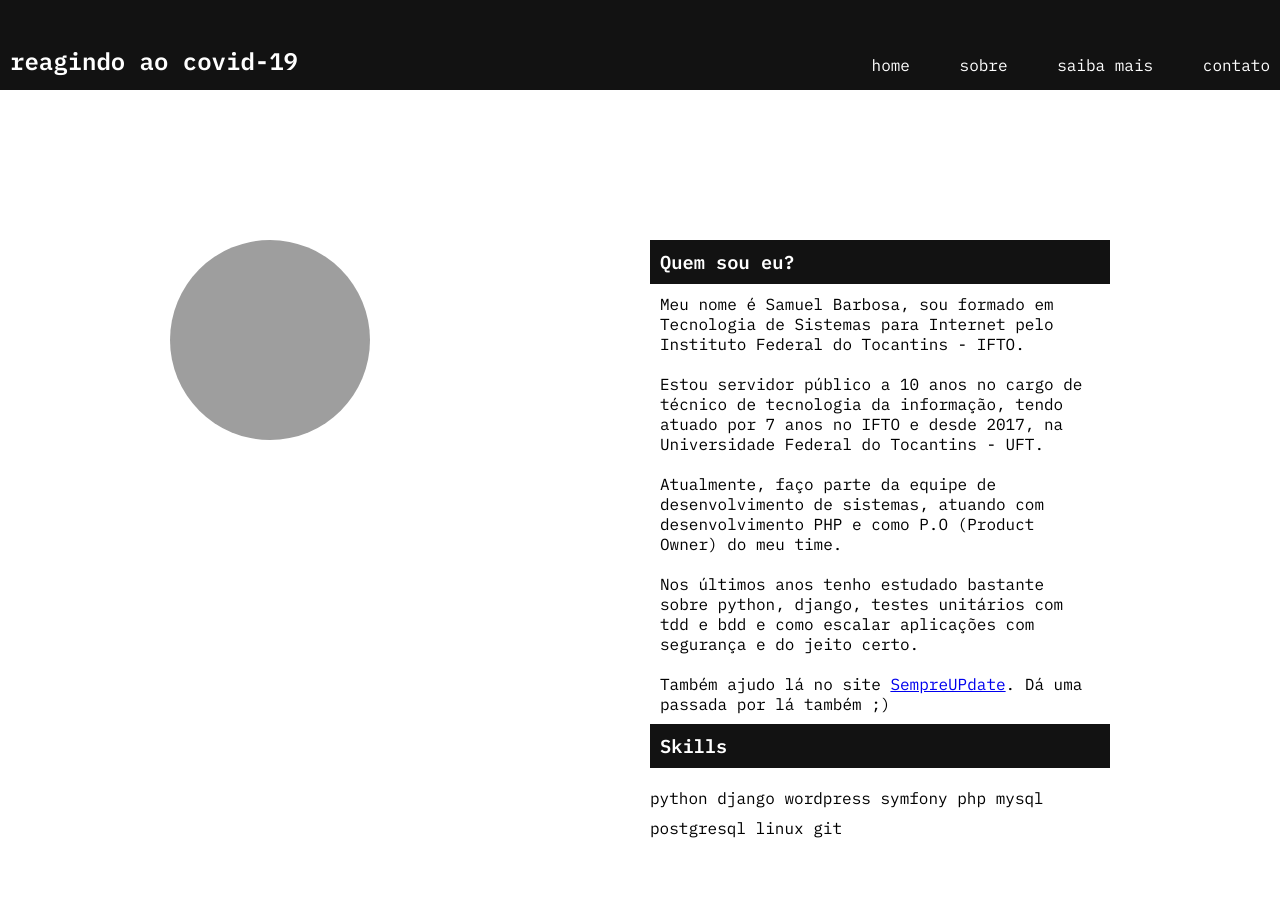
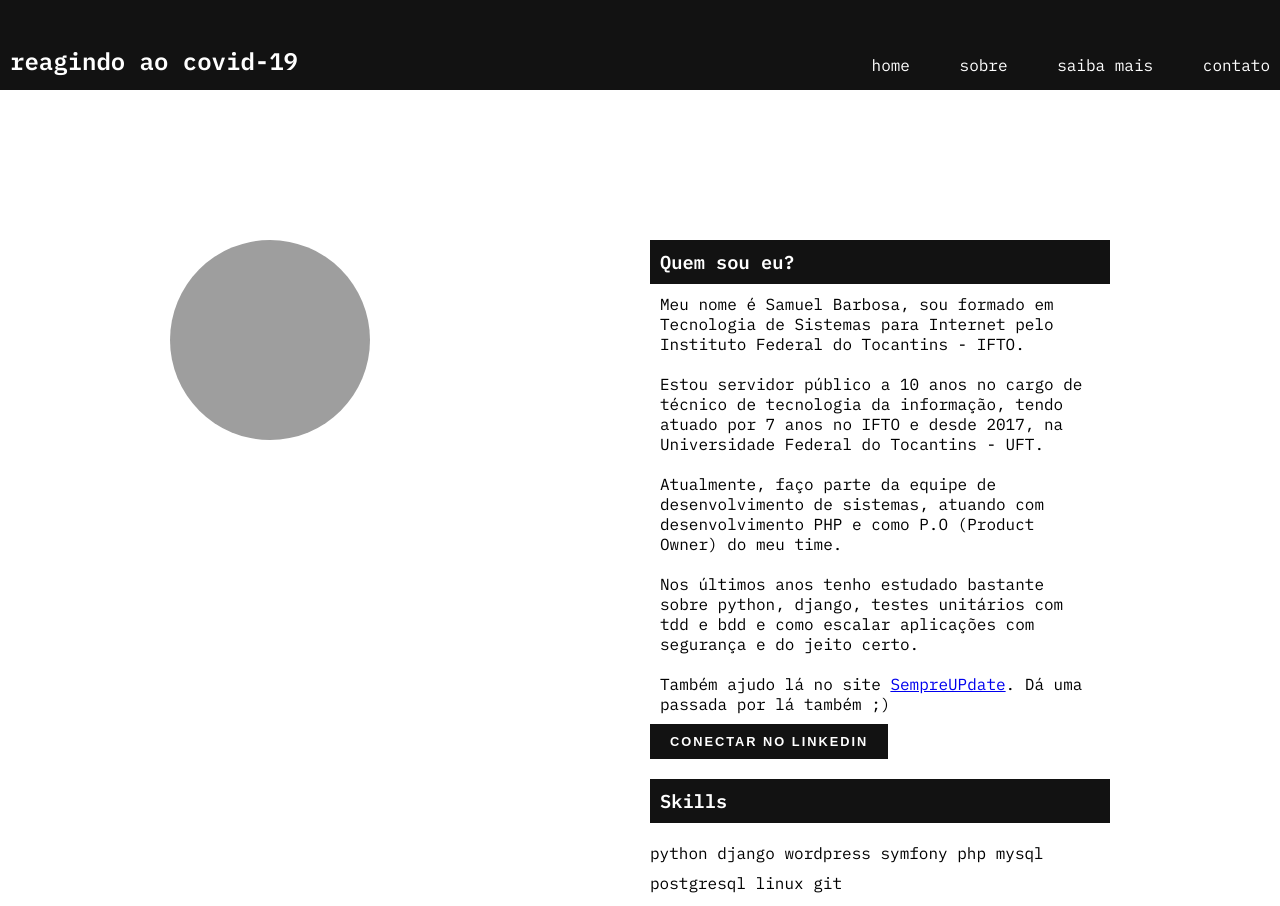
Before and after one commit to smkbarbosa/desafio-gama-1, a plain HTML site: page sobre.html in a window 1280 px wide. Shown: the top 906 px of the page. Drawn offline with Linux system fonts and the light colour scheme; grey boxes are pictures that could not be loaded.

Commit message:
add link linkedin na pagina sobre

```diff
--- a/css/style.css
+++ b/css/style.css
@@ -242,3 +242,23 @@ body {
     color: #121212;
     padding-bottom: 10px;
 }
+
+.linkedin{
+    padding-bottom: 20px;
+    background-color: #ffff;
+}
+.linkedin a{
+    text-decoration: none;
+    color: #fff;
+}
+
+.linkedin button{
+    border: medium none;
+    padding: 10px 20px;
+    font-weight: 800;
+    background-color: #121212;
+    color: #fff;
+    letter-spacing: 2px;
+    text-transform: uppercase;
+    font-size: 0.8em;
+}
--- a/sobre.html
+++ b/sobre.html
@@ -61,6 +61,10 @@
                         Também ajudo lá no site <a href='//sempreupdate.com.br'>SempreUPdate</a>. Dá uma passada por lá também ;)
                     </p>
 
+                        <p class='linkedin'>
+                    <button><a href='https://linkedin.com/in/smkbarbosa'>Conectar no linkedin</a></button>
+                </p>
+
                     <h3>Skills</h3>
                     <p class='autor'>
                         <ul class='tags'>
```
